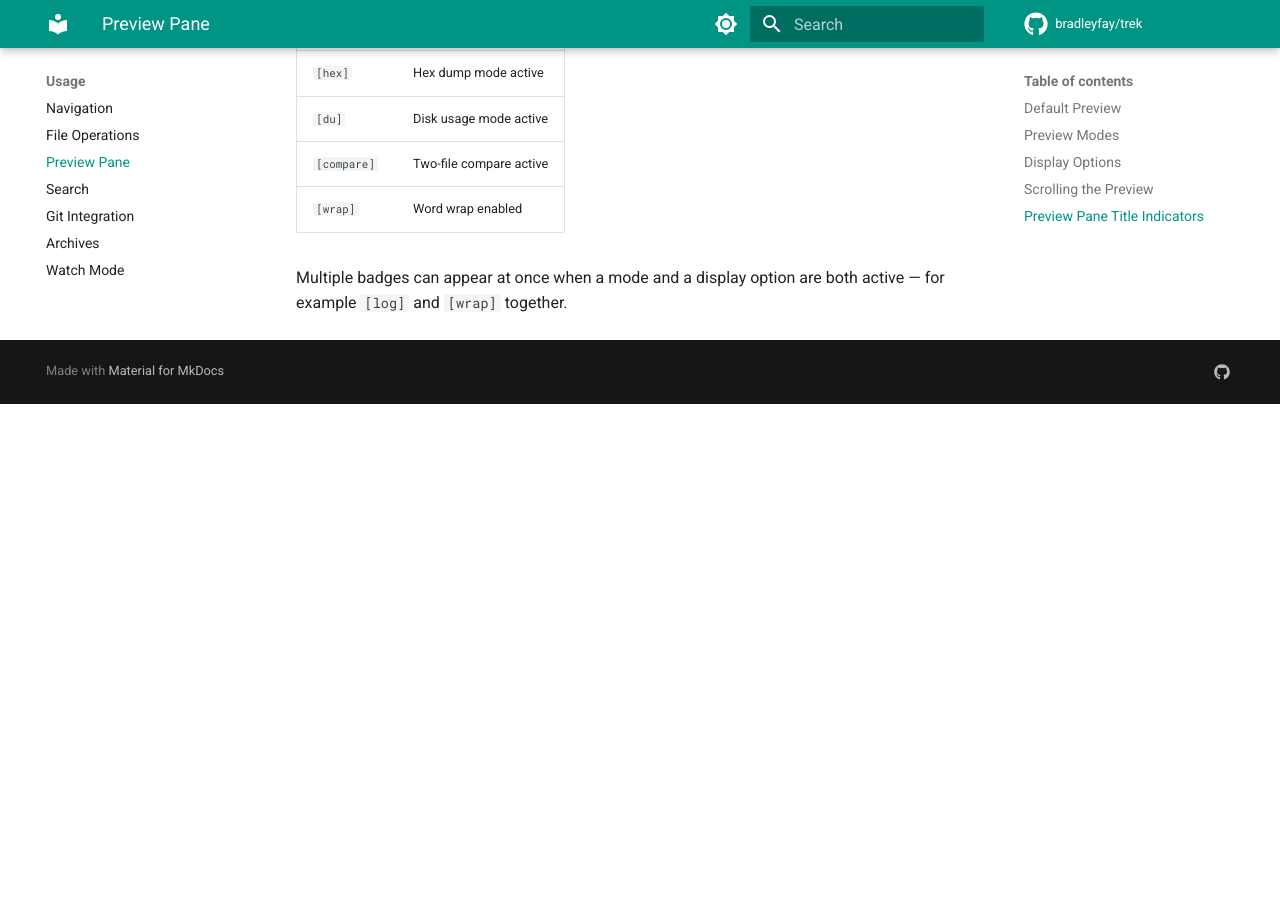
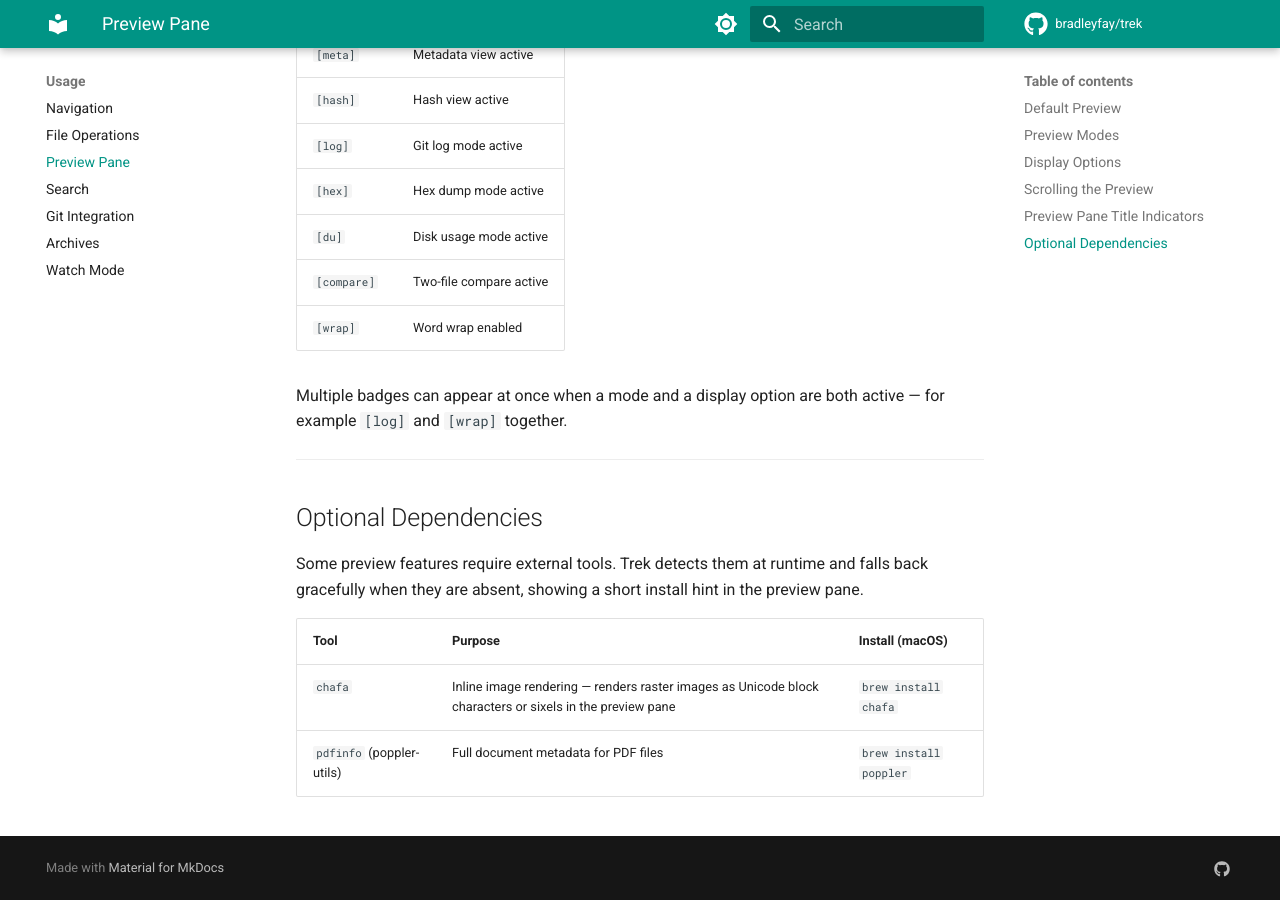
Before and after one commit to bradleyfay/trek, an MkDocs documentation site: the page built from docs/usage/preview.md, in a window 1280 px wide and 900 px high, scrolled down 2247 px. Built offline with MkDocs 1.6.1 and Material for MkDocs 9.7.7, drawn with Linux system fonts in a browser that asks for light colours; comment, search, counter and statistics services are not loaded; before the commit the page ends 2651 px from its top, so only the background shows below that; some of the changed text lies outside the part shown.

Commit message:
docs(preview): document image preview and chafa optional dependency
Add raster image and SVG entries to the Default Preview section of
docs/usage/preview.md. Note that chafa enables inline rendering when
installed. Add an Optional Dependencies table covering chafa and
pdfinfo to both the preview doc and docs/getting-started/installation.md.

Closes #125

Co-Authored-By: Claude Sonnet 4.6 <noreply@anthropic.com>

```diff
--- a/docs/usage/preview.md
+++ b/docs/usage/preview.md
@@ -8,6 +8,8 @@ The right pane in Trek continuously previews the selected entry. By default it s
 
 - **Text files** — displayed with syntax highlighting
 - **Directories** — show their contents as a listing
+- **Raster images** (PNG, JPEG, GIF, BMP, ICO, WEBP, AVIF, TIFF) — show a metadata card with format, file size, and pixel dimensions. When `chafa` is installed, Trek also renders an inline image using Unicode block characters or sixels directly in the preview pane.
+- **SVG** — previewed as syntax-highlighted XML, the same as any text file
 - **Binary files** — show a placeholder message
 
 ---
@@ -67,3 +69,14 @@ The preview pane title bar shows a badge identifying the active mode or display
 | `[wrap]` | Word wrap enabled |
 
 Multiple badges can appear at once when a mode and a display option are both active — for example `[log]` and `[wrap]` together.
+
+---
+
+## Optional Dependencies
+
+Some preview features require external tools. Trek detects them at runtime and falls back gracefully when they are absent, showing a short install hint in the preview pane.
+
+| Tool | Purpose | Install (macOS) |
+|------|---------|-----------------|
+| `chafa` | Inline image rendering — renders raster images as Unicode block characters or sixels in the preview pane | `brew install chafa` |
+| `pdfinfo` (poppler-utils) | Full document metadata for PDF files | `brew install poppler` |
```
Also changed, not shown: docs/getting-started/installation.md (+13 -0 lines).
